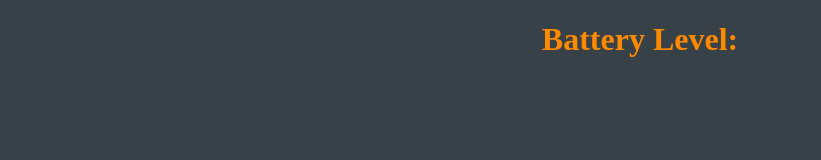
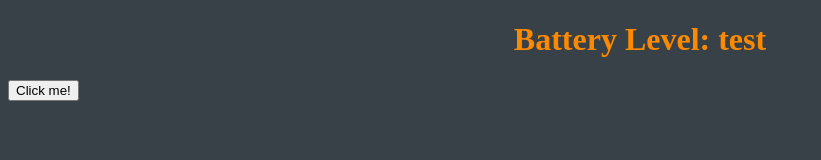
Before and after one commit to BalioFVFX/Phone-Status-Desktop, an Electron app: page batterylevel.html in a window 1280 px wide. Shown: the whole page, without its empty margins (0-821 px from the left). Drawn offline with Linux system fonts and the light colour scheme.

Commit message:
Connecting to Firebase database and receiving data

```diff
--- /dev/null
+++ b/application.js
@@ -0,0 +1,21 @@
+var config = {
+    apiKey: "AIzaSyBw8GMjN-xcDmCtDiO6LcK7gNwsjWWF0ak",
+    authDomain: "phone-status-desktop.firebaseapp.com",
+    databaseURL: "https://phone-status-desktop.firebaseio.com",
+    projectId: "phone-status-desktop",
+    storageBucket: "phone-status-desktop.appspot.com",
+    messagingSenderId: "404407908944"
+  };
+  firebase.initializeApp(config);
+
+  var database = firebase.database();
+
+
+
+  document.getElementById('batteryLevel').innerHTML = "Battery Level: test";
+
+  function readData(){
+    database.ref('battery/').once('value').then(function(snapshot){
+        document.getElementById('batteryLevel').innerHTML = "Battery Level: " + snapshot.val().level;
+    })
+  }
--- a/batterylevel.html
+++ b/batterylevel.html
@@ -6,5 +6,7 @@
 
 <body>
     <h1 id="batteryLevel"> Battery Level: </h1>
-
+    <script src="https://www.gstatic.com/firebasejs/4.8.1/firebase.js"></script>
+    <script src="application.js"></script>
+    <button onclick="readData()"> Click me!</button>
 </body>
```
